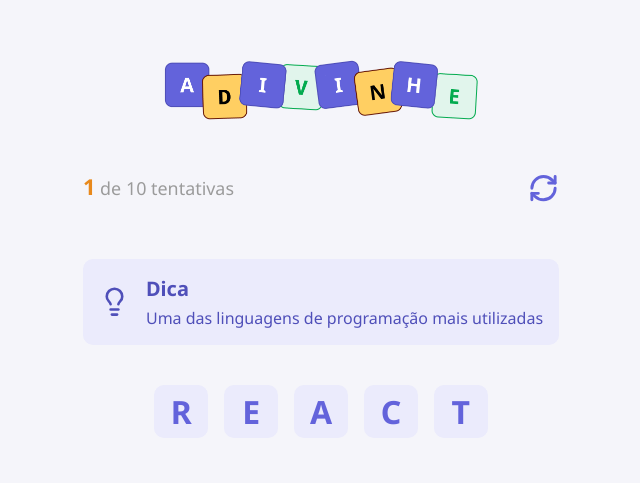
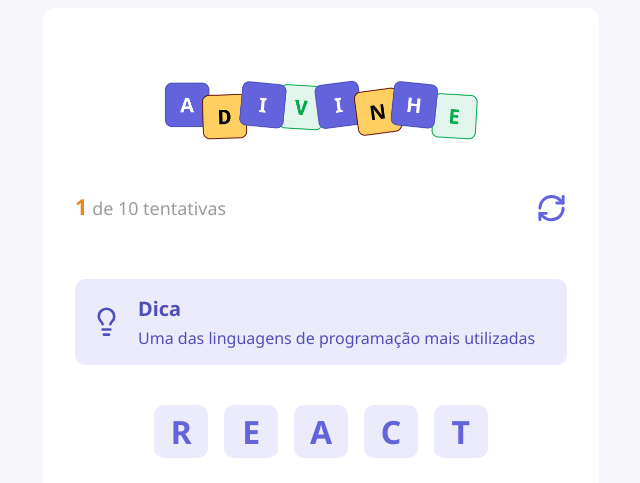
Before and after one commit to Alice7H/projeto-adivinhe, a React (Vite) app: page / in a window 1280 px wide. Shown: the part 131-614 px from the top of the page, without its empty margins (319-959 px from the left). Built offline with nearby package versions, Linux system fonts and the light colour scheme.

Commit message:
style: format main from App.tsx

```diff
--- a/src/app.module.css
+++ b/src/app.module.css
@@ -4,6 +4,14 @@
   display: flex;
   justify-content: center;
   align-items: center;
+}
+.container main {
+  width: 556px;
+
+  background-color: #ffffff;
+  padding: 2rem;
+  padding-top: 4.5rem;
+  border-radius: 0.75rem;
 }
 
 .word {
```
